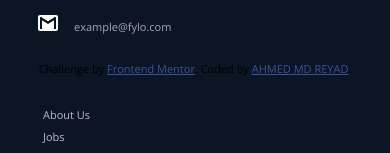
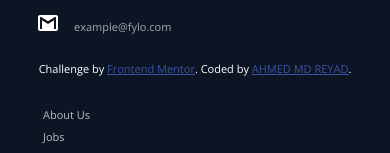
Before and after one commit to Reyad-2011/frontendmentor-challenge-fylo-dark-theme-landing-page-master, a plain HTML site: page index.html in a window 390 px wide. Shown: the part 3887-4040 px from the top of the page. Drawn offline with nearby package versions, Linux system fonts and the light colour scheme.

Commit message:
Update style.css

```diff
--- a/css/style.css
+++ b/css/style.css
@@ -510,6 +510,14 @@ footer .container .contatc  .logo a{
         max-width: 100%;
         margin-right: 0;
     }
+        .attribution {
+    font-size: 11px;
+    text-align: center;
+    font-size: 11px;
+    text-align: center;
+    transform: translateY(611px);
+    COLOR: WHITE;
+}
 
 }
 
@@ -604,5 +612,13 @@ footer .container .contatc  .logo a{
     .landiang2 .container img {
         max-width: 80%;
     }
+        .attribution {
+    font-size: 11px;
+    text-align: center;
+    font-size: 11px;
+    text-align: center;
+    transform: translateY(611px);
+    COLOR: WHITE;
+}
 
     }
```
